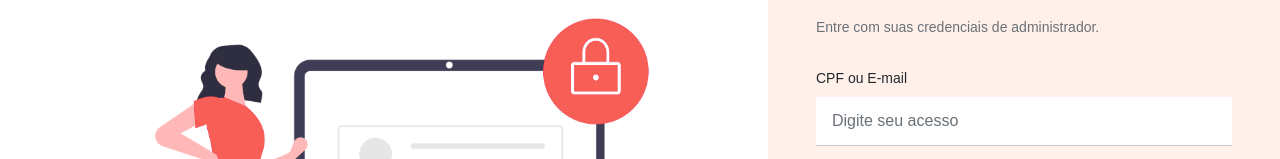
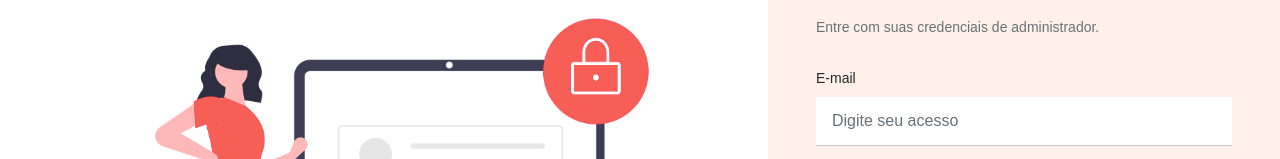
Before and after one commit to zauns/projeto-sara-frontend, a Next.js app: page /login/adm in a window 1280 px wide. Shown: the part 193-352 px from the top of the page. Built offline with nearby package versions, Linux system fonts and the light colour scheme.

Commit message:
fix: debugging 5

```diff
--- a/src/app/(pages)/login/(components)/loginForm.desktop.tsx
+++ b/src/app/(pages)/login/(components)/loginForm.desktop.tsx
@@ -42,7 +42,6 @@ const LoginFormDesktop: React.FC = () => {
     setIsLoading(true);
 
     try {
-      // Simula o processo de login (substitua com sua chamada de API real posteriormente)
       const credentials: LoginCredentials = { email, password };
       const data = await authService.login(credentials);
       console.log("Formulário enviado:", { email, password, rememberMe });
--- a/src/app/(pages)/login/adm/page.tsx
+++ b/src/app/(pages)/login/adm/page.tsx
@@ -101,13 +101,13 @@ export default function AdminLoginPage() {
             {/* Campo CPF / Login */}
             <div className="flex flex-col gap-2">
               <label
-                htmlFor="cpf"
+                htmlFor="email"
                 className="text-sm text-[#21272A] leading-[1.4] font-medium"
               >
-                CPF ou E-mail
+                E-mail
               </label>
               <input
-                id="cpf"
+                id="email"
                 type="text"
                 placeholder="Digite seu acesso"
                 value={email}
--- a/src/services/approvalServices.ts
+++ b/src/services/approvalServices.ts
@@ -4,7 +4,7 @@ import { UserProfile } from "./userServices";
 export const approvalService = {
   async getPendingCompanies(): Promise<UserProfile[]> {
     try {
-      const response = await api.get<UserProfile[]>("/empresas/pendentes");
+      const response = await api.get<UserProfile[]>("/empresa/pendentes");
       return response.data;
     } catch (error) {
       console.error("Erro ao buscar empresas pendentes", error);
@@ -23,7 +23,7 @@ export const approvalService = {
 
   async getPendingSecretaries(): Promise<UserProfile[]> {
     try {
-      const response = await api.get<UserProfile[]>("/secretarias/pendentes");
+      const response = await api.get<UserProfile[]>("/secretaria/pendentes");
       return response.data;
     } catch (error) {
       console.error("Erro ao buscar secretarias pendentes", error);
```
